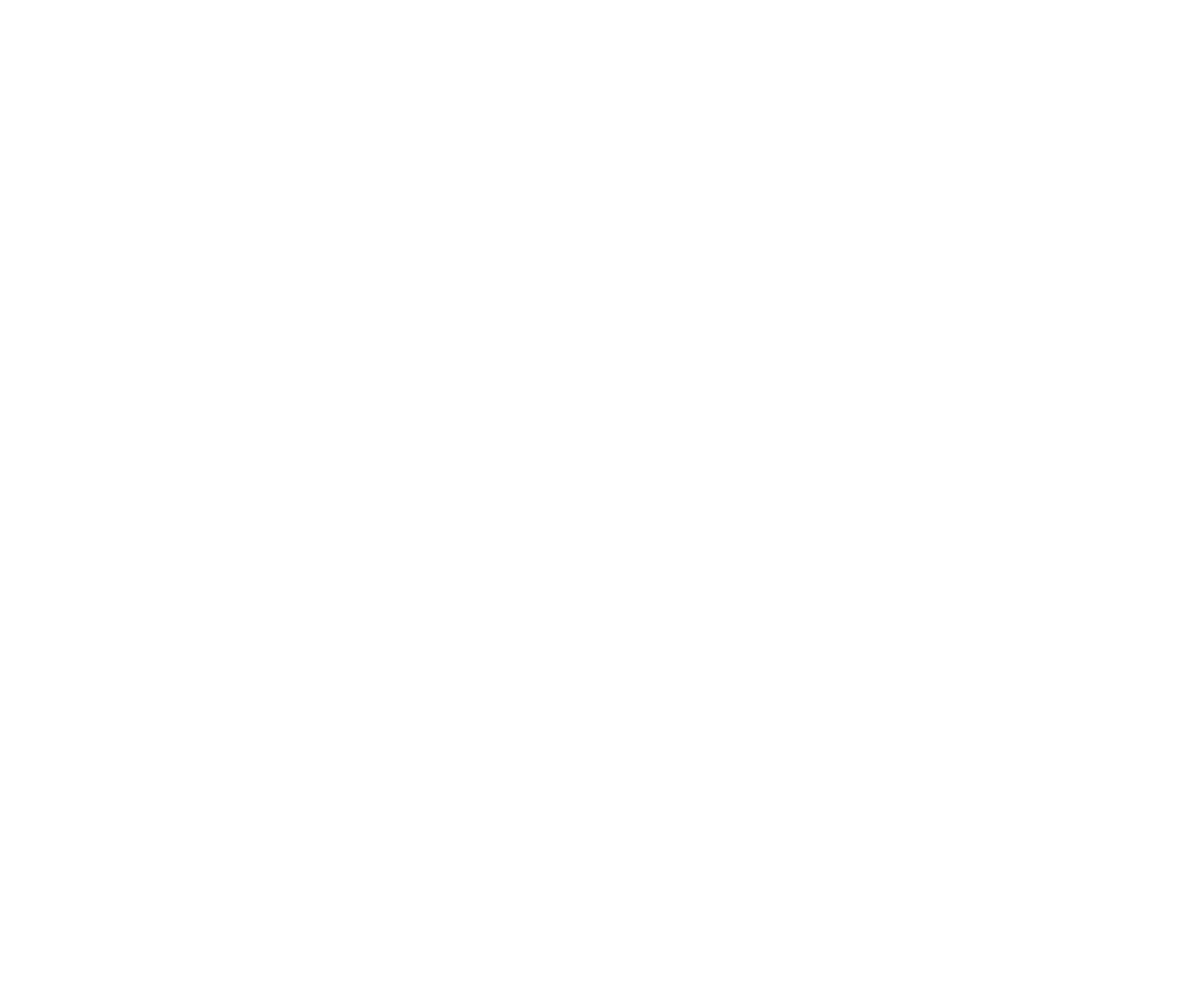
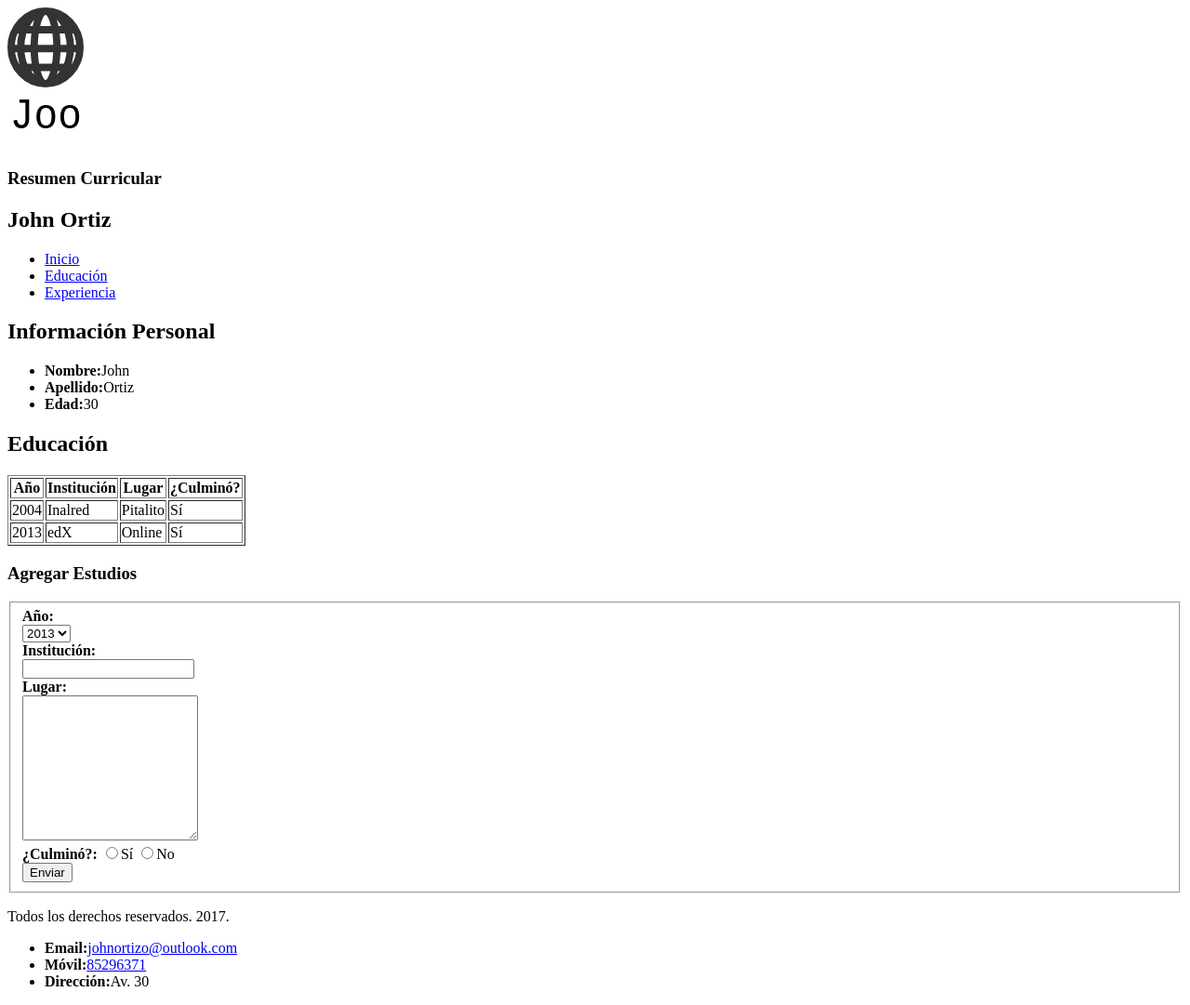
Before and after one commit to Fhernd/DWeb.01, a plain HTML site: page educacion.html in a window 1280 px wide. Shown: the whole page at 93% size. Before the commit the page ends 800 px from the top, so only its background shows below. Drawn offline with Linux system fonts and the light colour scheme.

Commit message:
Creación de la página de educacion.html.

```diff
--- a/educacion.html
+++ b/educacion.html
@@ -0,0 +1,87 @@
+<!doctype html>
+<html lang="es">
+<head>
+    <meta charset="UTF-8">
+    <meta name="viewport"
+          content="width=device-width, user-scalable=no">
+    <meta http-equiv="X-UA-Compatible" content="ie=edge">
+    <title>Resumen Curricular - Experiencia</title>
+</head>
+<body>
+<header>
+    <svg>
+        <image xlink:href="imagenes/logo.svg"/>
+    </svg>
+</header>
+<section>
+    <article>
+        <h1>Resumen Curricular</h1>
+        <h2>John Ortiz</h2>
+        <ul>
+            <li><a href="index.html">Inicio</a></li>
+            <li><a href="educacion.html">Educación</a></li>
+            <li><a href="experiencia.html">Experiencia</a></li>
+        </ul>
+        <h2>Información Personal</h2>
+        <ul>
+            <li><strong>Nombre:</strong>John</li>
+            <li><strong>Apellido:</strong>Ortiz</li>
+            <li><strong>Edad:</strong>30</li>
+        </ul>
+        <h2>Educación</h2>
+        <table border="1">
+            <thead>
+            <tr>
+                <th>Año</th>
+                <th>Institución</th>
+                <th>Lugar</th>
+                <th>¿Culminó?</th>
+            </tr>
+            </thead>
+            <tbody>
+            <tr>
+                <td>2004</td>
+                <td>Inalred</td>
+                <td>Pitalito</td>
+                <td>Sí</td>
+            </tr>
+            <tr>
+                <td>2013</td>
+                <td>edX</td>
+                <td>Online</td>
+                <td>Sí</td>
+            </tr>
+            </tbody>
+        </table>
+        <h3>Agregar Estudios</h3>
+        <form>
+            <fieldset>
+                <label for="agnio"><strong>Año:</strong></label><br>
+                <select name="agnio" id="agnio" required>
+                    <option value="2013">2013</option>
+                    <option value="2014">2014</option>
+                    <option value="2015">2015</option>
+                    <option value="2016">2016</option>
+                </select><br>
+                <label for="institucion"><strong>Institución:</strong></label><br>
+                <input type="text" required minlength="3" maxlength="124" name="institucion" id="institucion"><br>
+                <label for="lugar"><strong>Lugar:</strong></label><br>
+                <textarea name="lugar" id="lugar" cols="21" rows="10"></textarea><br>
+                <label for="culmino"><strong>¿Culminó?:</strong></label>
+                <input type="radio" id="culmino" name="culmino">Sí
+                <input type="radio" name="culmino">No <br>
+                <input type="submit" value="Enviar">
+            </fieldset>
+        </form>
+    </article>
+</section>
+<footer>
+    <p>Todos los derechos reservados. 2017.</p>
+    <ul>
+        <li><strong>Email:</strong><a href="mailto:johnortizo@outlook.com">johnortizo@outlook.com</a></li>
+        <li><strong>Móvil:</strong><a href="tel:85296371">85296371</a></li>
+        <li><strong>Dirección:</strong>Av. 30</li>
+    </ul>
+</footer>
+</body>
+</html>
```
Also changed, not shown: index.html (+1 -1 lines).
